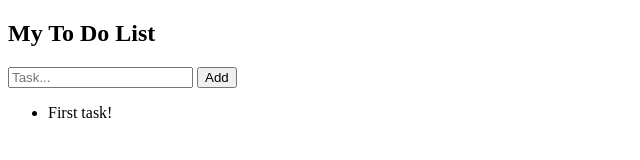
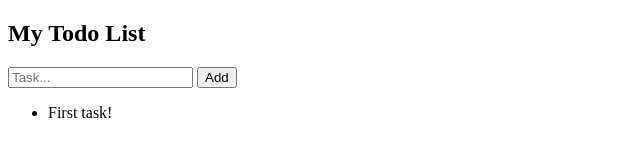
Before and after one commit to Cocossoul/todo-list-aws-lambda, a plain HTML site: page www/index.html in a window 1280 px wide. Shown: the full height of the page, 0-640 px from the left. Drawn offline with Linux system fonts and the light colour scheme.

Commit message:
fix(website): add missing head and typo in title

```diff
--- a/www/index.html
+++ b/www/index.html
@@ -1,9 +1,12 @@
 <!DOCTYPE html>
 <html>
+    <head>
+        <title>My Todo List</title>
+    </head>
     <script src="script.js"></script>
     <body>
         <div>
-            <h2>My To Do List</h2>
+            <h2>My Todo List</h2>
             <input type="text" id="taskInput" placeholder="Task...">
             <button onclick="newTask()" class="addTaskBtn">Add</button>
         </div>
```
